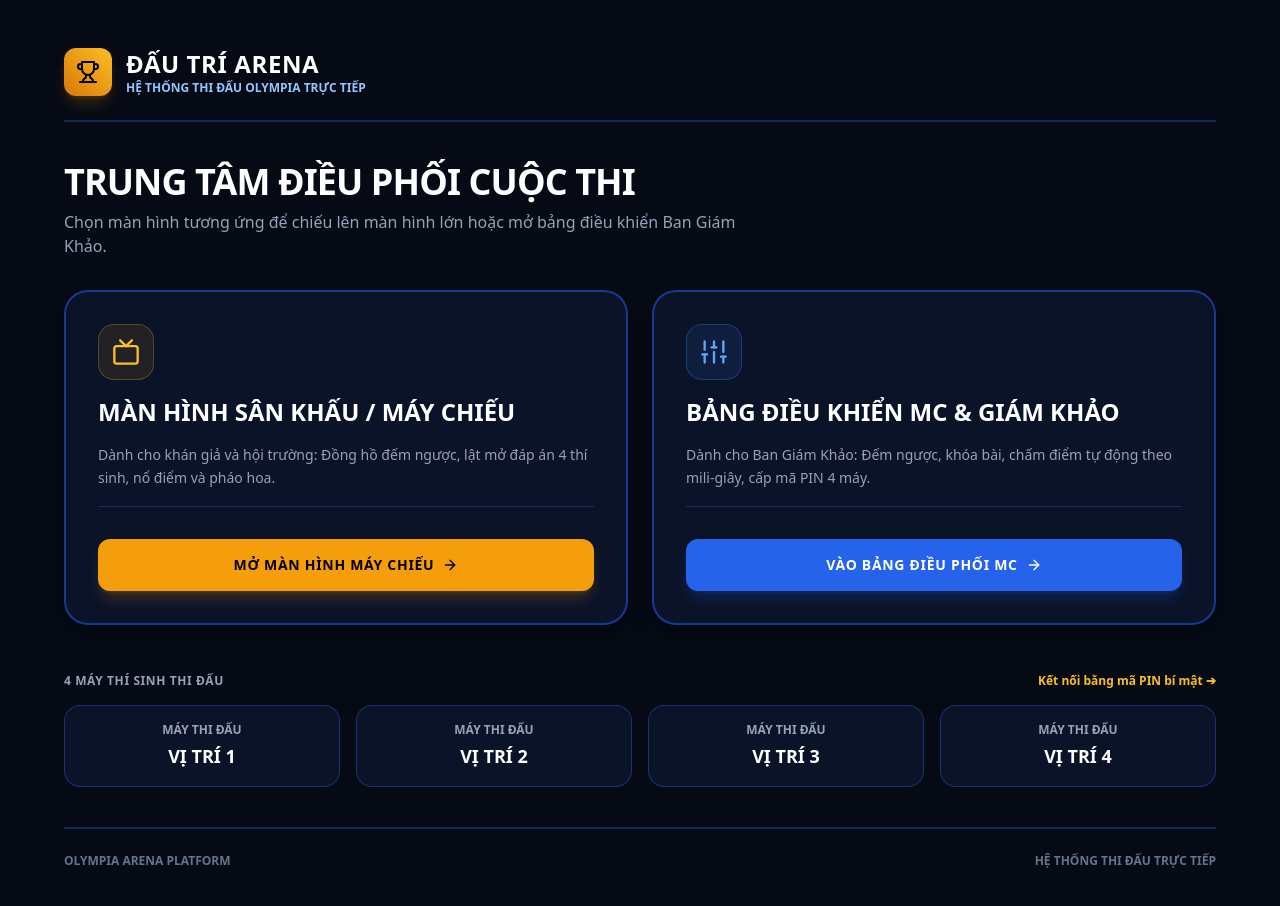
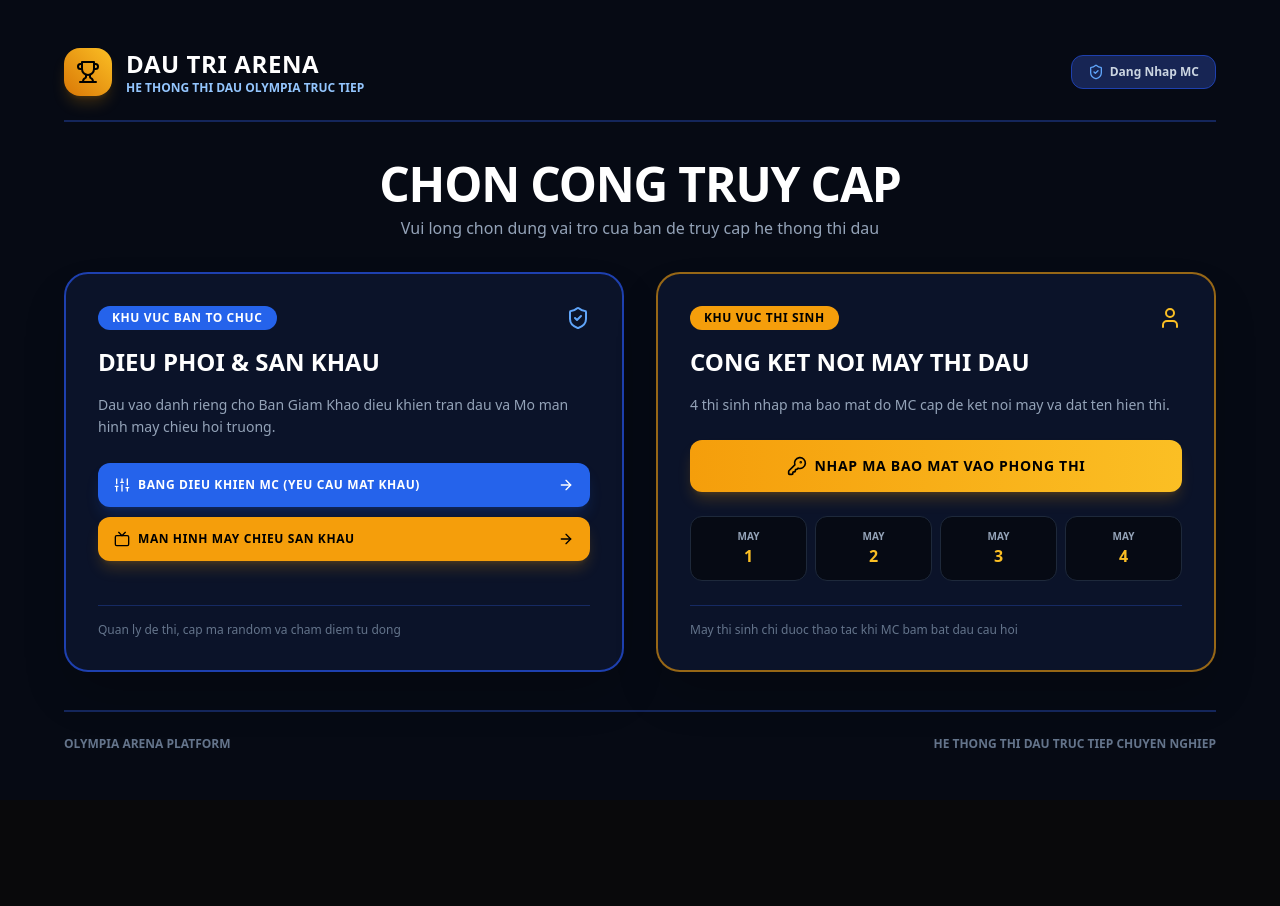
Before and after one commit to mm4you/thitho, a Next.js app: page / in a window 1280 px wide. Shown: the top 906 px of the page. After the commit the page ends 800 px from the top, so only its background shows below. Built offline with nearby package versions, Linux system fonts and the light colour scheme.

Commit message:
feat: tach biet 100% cong Ban To Chuc va Thi Sinh, nang cap giao dien khong emoji va kiem tra toan dien he thong

```diff
--- a/src/app/page.tsx
+++ b/src/app/page.tsx
@@ -1,7 +1,7 @@
 "use client";
 
 import Link from "next/link";
-import { Tv, Sliders, Users, ExternalLink, Trophy, ArrowRight } from "lucide-react";
+import { Tv, Sliders, User, Trophy, ArrowRight, ShieldCheck, KeyRound } from "lucide-react";
 
 export default function HomePage() {
   return (
@@ -9,95 +9,120 @@ export default function HomePage() {
       {/* Header */}
       <div className="w-full max-w-6xl mx-auto flex items-center justify-between border-b-2 border-blue-900/60 pb-6">
         <div className="flex items-center gap-3.5">
-          <div className="w-12 h-12 rounded-xl bg-gradient-to-tr from-amber-600 to-amber-400 flex items-center justify-center shadow-lg shadow-amber-500/20">
+          <div className="w-12 h-12 rounded-2xl bg-gradient-to-tr from-amber-600 to-amber-400 flex items-center justify-center shadow-lg shadow-amber-500/20">
             <Trophy className="w-6 h-6 text-black" />
           </div>
           <div>
-            <h1 className="text-2xl font-black uppercase tracking-wide text-white">ĐẤU TRÍ ARENA</h1>
-            <p className="text-xs font-semibold text-blue-300">HỆ THỐNG THI ĐẤU OLYMPIA TRỰC TIẾP</p>
+            <h1 className="text-2xl font-black uppercase tracking-wide text-white">DAU TRI ARENA</h1>
+            <p className="text-xs font-semibold text-blue-300">HE THONG THI DAU OLYMPIA TRUC TIEP</p>
           </div>
         </div>
+
+        <Link
+          href="/login"
+          className="px-4 py-2 rounded-xl bg-blue-950 border border-blue-800 hover:bg-blue-900 text-slate-300 hover:text-white text-xs font-bold flex items-center gap-1.5 transition-all"
+        >
+          <ShieldCheck className="w-4 h-4 text-blue-400" />
+          <span>Dang Nhap MC</span>
+        </Link>
       </div>
 
-      {/* Main Grid: 2 Cổng Chính */}
-      <div className="w-full max-w-6xl mx-auto my-auto py-10 space-y-8">
-        <div className="space-y-2 text-center md:text-left">
-          <h2 className="text-3xl md:text-4xl font-black uppercase tracking-tight text-white">
-            TRUNG TÂM ĐIỀU PHỐI CUỘC THI
+      {/* Main Content: 2 Cong Tach Bach Ro Rang */}
+      <div className="w-full max-w-6xl mx-auto my-auto py-8 space-y-8">
+        <div className="text-center space-y-2">
+          <h2 className="text-3xl md:text-5xl font-black uppercase tracking-tight text-white">
+            CHON CONG TRUY CAP
           </h2>
-          <p className="text-slate-400 text-sm md:text-base max-w-2xl font-medium">
-            Chọn màn hình tương ứng để chiếu lên màn hình lớn hoặc mở bảng điều khiển Ban Giám Khảo.
+          <p className="text-slate-400 text-sm md:text-base max-w-xl mx-auto font-medium">
+            Vui long chon dung vai tro cua ban de truy cap he thong thi dau
           </p>
         </div>
 
-        <div className="grid grid-cols-1 md:grid-cols-2 gap-6">
-          {/* Card 1: Máy Chiếu */}
-          <div className="bg-[#0b1329] border-2 border-blue-800/80 rounded-3xl p-8 flex flex-col justify-between hover:border-blue-500 transition-all shadow-xl">
+        <div className="grid grid-cols-1 lg:grid-cols-2 gap-8">
+          {/* PHAN 1: CONG DANG CHO BAN TO CHUC & MC */}
+          <div className="bg-[#0b1329] border-2 border-blue-800 rounded-3xl p-8 flex flex-col justify-between shadow-2xl space-y-6">
             <div className="space-y-4">
-              <div className="w-14 h-14 rounded-2xl bg-amber-500/10 border border-amber-500/30 flex items-center justify-center">
-                <Tv className="w-7 h-7 text-amber-400" />
+              <div className="flex items-center justify-between">
+                <span className="px-3.5 py-1 rounded-full bg-blue-600 text-white text-xs font-black uppercase tracking-wider">
+                  KHU VUC BAN TO CHUC
+                </span>
+                <ShieldCheck className="w-6 h-6 text-blue-400" />
               </div>
+
               <h3 className="text-2xl font-black uppercase text-white">
-                MÀN HÌNH SÂN KHẤU / MÁY CHIẾU
+                DIEU PHOI & SAN KHAU
               </h3>
               <p className="text-slate-400 text-sm leading-relaxed">
-                Dành cho khán giả và hội trường: Đồng hồ đếm ngược, lật mở đáp án 4 thí sinh, nổ điểm và pháo hoa.
+                Dau vao danh rieng cho Ban Giam Khao dieu khien tran dau va Mo man hinh may chieu hoi truong.
               </p>
+
+              <div className="space-y-2.5 pt-2">
+                <Link href="/admin/live" className="block">
+                  <button className="w-full py-3.5 px-4 rounded-xl bg-blue-600 hover:bg-blue-500 text-white font-black text-xs uppercase tracking-wider flex items-center justify-between shadow-lg shadow-blue-600/20">
+                    <span className="flex items-center gap-2">
+                      <Sliders className="w-4 h-4" /> Bang Dieu Khien MC (Yeu cau mat khau)
+                    </span>
+                    <ArrowRight className="w-4 h-4" />
+                  </button>
+                </Link>
+
+                <Link href="/display" target="_blank" className="block">
+                  <button className="w-full py-3.5 px-4 rounded-xl bg-amber-500 hover:bg-amber-400 text-black font-black text-xs uppercase tracking-wider flex items-center justify-between shadow-lg shadow-amber-500/20">
+                    <span className="flex items-center gap-2">
+                      <Tv className="w-4 h-4" /> Man Hinh May Chieu San Khau
+                    </span>
+                    <ArrowRight className="w-4 h-4" />
+                  </button>
+                </Link>
+              </div>
             </div>
 
-            <div className="pt-8 mt-4 border-t border-blue-900/60">
-              <Link href="/display" target="_blank">
-                <button className="w-full py-4 rounded-xl bg-amber-500 hover:bg-amber-400 text-black font-black text-sm uppercase tracking-wider flex items-center justify-center gap-2 shadow-lg shadow-amber-500/20">
-                  MỞ MÀN HÌNH MÁY CHIẾU <ArrowRight className="w-4 h-4" />
-                </button>
-              </Link>
+            <div className="pt-4 border-t border-blue-900/60 text-xs text-slate-500 font-medium">
+              Quan ly de thi, cap ma random va cham diem tu dong
             </div>
           </div>
 
-          {/* Card 2: Bảng Điều Khiển MC */}
-          <div className="bg-[#0b1329] border-2 border-blue-800/80 rounded-3xl p-8 flex flex-col justify-between hover:border-blue-500 transition-all shadow-xl">
+          {/* PHAN 2: CONG DANG CHO 4 THI SINH */}
+          <div className="bg-[#0b1329] border-2 border-amber-500/60 rounded-3xl p-8 flex flex-col justify-between shadow-2xl space-y-6">
             <div className="space-y-4">
-              <div className="w-14 h-14 rounded-2xl bg-blue-500/10 border border-blue-500/30 flex items-center justify-center">
-                <Sliders className="w-7 h-7 text-blue-400" />
+              <div className="flex items-center justify-between">
+                <span className="px-3.5 py-1 rounded-full bg-amber-500 text-black text-xs font-black uppercase tracking-wider">
+                  KHU VUC THI SINH
+                </span>
+                <User className="w-6 h-6 text-amber-400" />
               </div>
+
               <h3 className="text-2xl font-black uppercase text-white">
-                BẢNG ĐIỀU KHIỂN MC & GIÁM KHẢO
+                CONG KET NOI MAY THI DAU
               </h3>
               <p className="text-slate-400 text-sm leading-relaxed">
-                Dành cho Ban Giám Khảo: Đếm ngược, khóa bài, chấm điểm tự động theo mili-giây, cấp mã PIN 4 máy.
+                4 thi sinh nhap ma bao mat do MC cap de ket noi may va dat ten hien thi.
               </p>
+
+              <div className="pt-2">
+                <Link href="/join" className="block">
+                  <button className="w-full py-4 px-4 rounded-xl bg-gradient-to-r from-amber-500 to-amber-400 hover:from-amber-400 hover:to-amber-300 text-black font-black text-sm uppercase tracking-wider flex items-center justify-center gap-2 shadow-lg shadow-amber-500/20">
+                    <KeyRound className="w-5 h-5" /> NHAP MA BAO MAT VAO PHONG THI
+                  </button>
+                </Link>
+              </div>
+
+              {/* 4 Nut May Nhanh */}
+              <div className="grid grid-cols-4 gap-2 pt-2">
+                {[1, 2, 3, 4].map((slot) => (
+                  <Link key={slot} href={`/join?slot=${slot}`}>
+                    <div className="bg-[#060a14] border border-slate-800 hover:border-amber-500 rounded-xl p-3 text-center transition-all">
+                      <span className="text-[10px] font-bold text-slate-400 block">MAY</span>
+                      <span className="text-base font-black text-amber-400">{slot}</span>
+                    </div>
+                  </Link>
+                ))}
+              </div>
             </div>
 
-            <div className="pt-8 mt-4 border-t border-blue-900/60">
-              <Link href="/admin/live">
-                <button className="w-full py-4 rounded-xl bg-blue-600 hover:bg-blue-500 text-white font-black text-sm uppercase tracking-wider flex items-center justify-center gap-2 shadow-lg shadow-blue-600/20">
-                  VÀO BẢNG ĐIỀU PHỐI MC <ArrowRight className="w-4 h-4" />
-                </button>
-              </Link>
+            <div className="pt-4 border-t border-blue-900/60 text-xs text-slate-500 font-medium">
+              May thi sinh chi duoc thao tac khi MC bam bat dau cau hoi
             </div>
-          </div>
-        </div>
-
-        {/* 4 Máy Thí Sinh */}
-        <div className="space-y-4 pt-4">
-          <div className="flex items-center justify-between">
-            <h4 className="text-xs font-black uppercase tracking-wider text-slate-400">
-              4 MÁY THÍ SINH THI ĐẤU
-            </h4>
-            <Link href="/join" className="text-xs font-bold text-amber-400 hover:underline">
-              Kết nối bằng mã PIN bí mật ➔
-            </Link>
-          </div>
-
-          <div className="grid grid-cols-2 md:grid-cols-4 gap-4">
-            {[1, 2, 3, 4].map((slot) => (
-              <Link key={slot} href={`/player/${slot}`} target="_blank">
-                <div className="bg-[#0b1329] border border-blue-900/80 hover:border-blue-500 rounded-2xl p-4 text-center transition-all">
-                  <span className="text-xs font-bold text-slate-400 block mb-1">MÁY THI ĐẤU</span>
-                  <span className="text-lg font-black text-white">VỊ TRÍ {slot}</span>
-                </div>
-              </Link>
-            ))}
           </div>
         </div>
       </div>
@@ -105,7 +130,7 @@ export default function HomePage() {
       {/* Footer */}
       <div className="w-full max-w-6xl mx-auto border-t-2 border-blue-900/60 pt-6 flex items-center justify-between text-xs font-semibold text-slate-500">
         <span>OLYMPIA ARENA PLATFORM</span>
-        <span>HỆ THỐNG THI ĐẤU TRỰC TIẾP</span>
+        <span>HE THONG THI DAU TRUC TIEP CHUYEN NGHIEP</span>
       </div>
     </main>
   );
```
